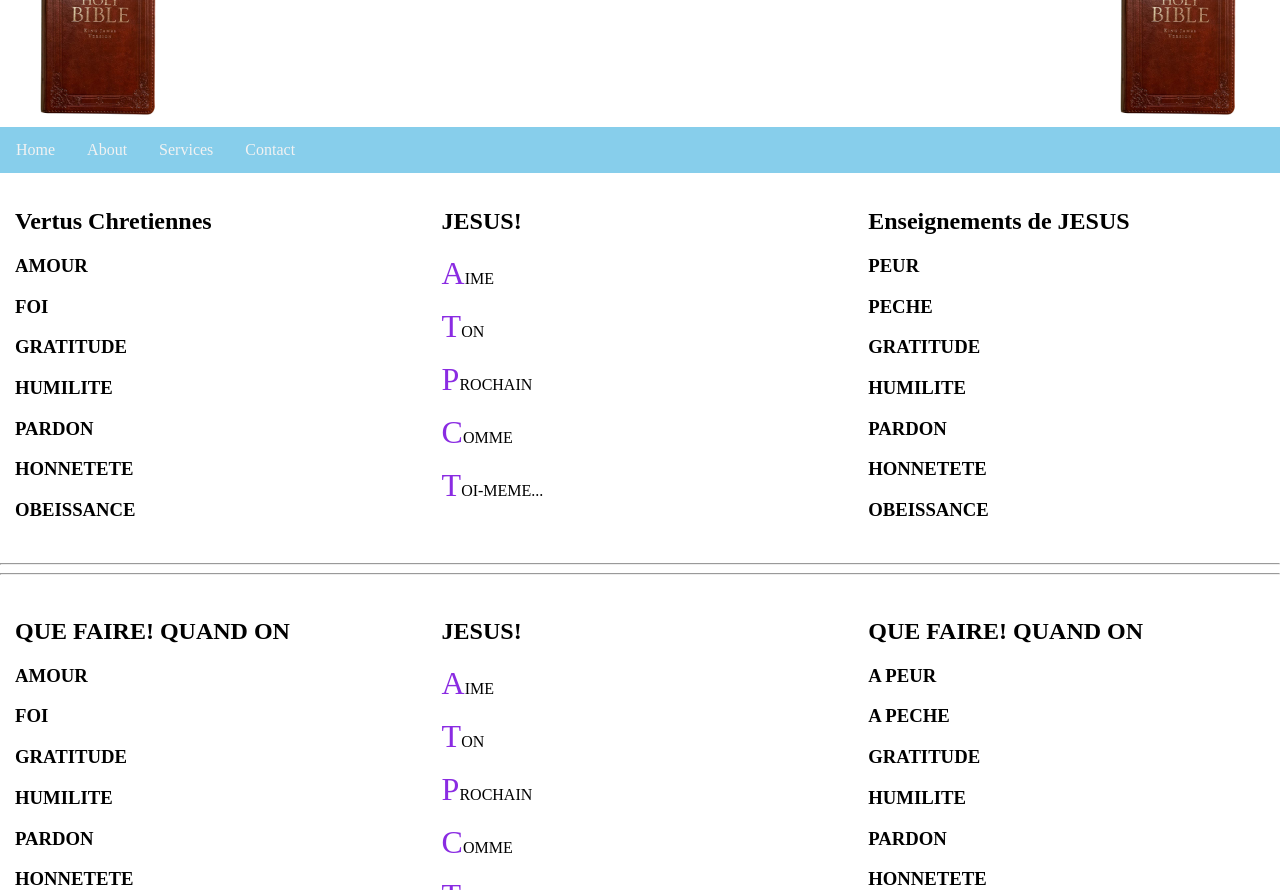
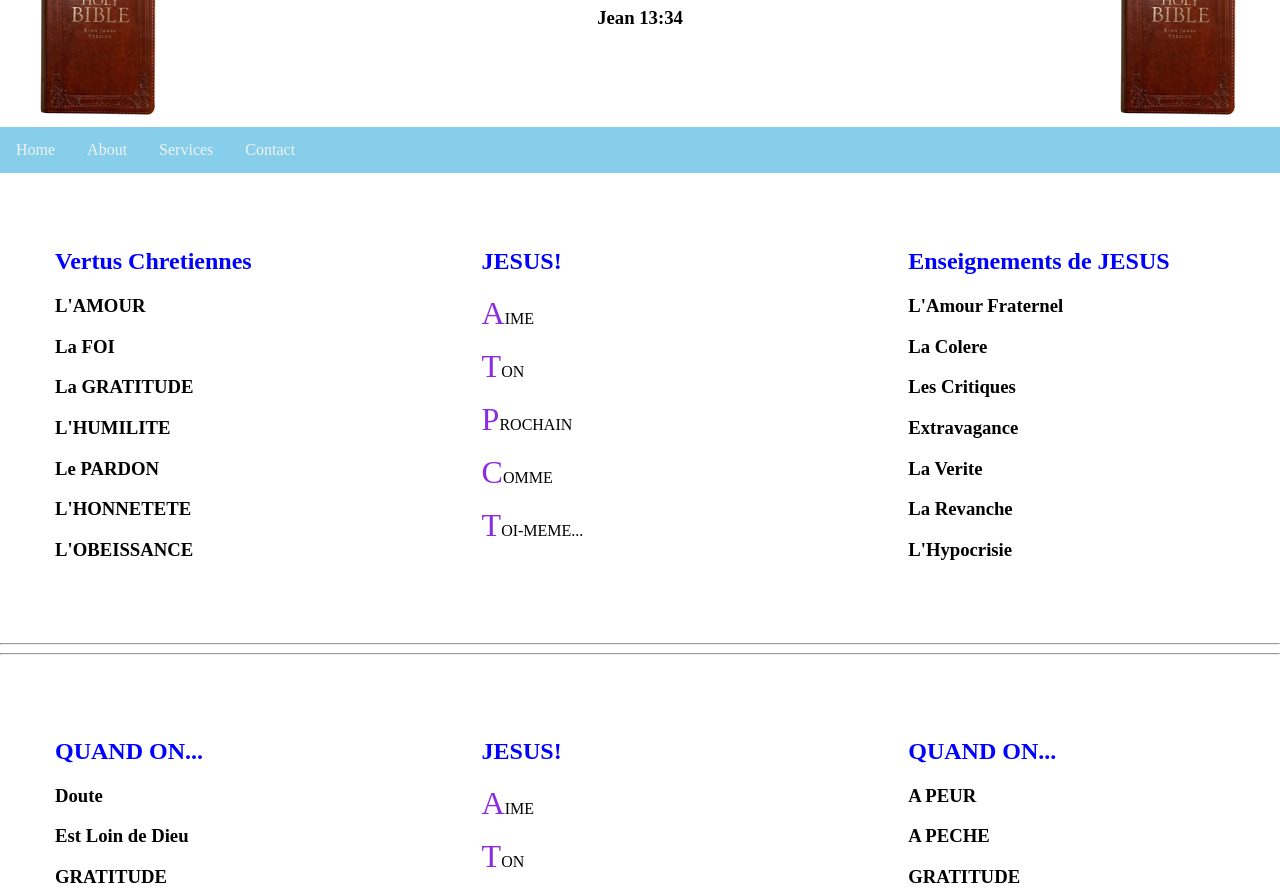
Before and after one commit to jsanon01/lynay, a plain HTML site: page index.html in a window 1280 px wide. Shown: the part 73-963 px from the top of the page. Drawn offline with Linux system fonts and the light colour scheme.

Commit message:
4th commit

```diff
--- a/index.html
+++ b/index.html
@@ -1,7 +1,7 @@
 <!DOCTYPE html>
 <html lang="en">
 <head>
-<title>LYNAY</title>
+<title>Aime Ton Prochain</title>
 <link rel="stylesheet" type="text/css" href="main.css">
 <meta charset="utf-8">
 <meta name="viewport" content="width=device-width, initial-scale=1">
@@ -18,7 +18,8 @@
 <header>
       <img  src="bible.jpg">
       <div class="header-text">
-      <h1>Aime Ton Prochain Comme Toi-meme</h1>
+      <h1>Aimez-vous les uns les autres, comme Je vous ai aimes...</h1>
+      <h3><center>Jean 13:34</center></h3>
       <!-- <p>4293 Washington, Roslindale, MA 02131<br><br>617-477-8299</p> -->
       </div>
       <img src="bible.jpg">
@@ -35,12 +36,55 @@
   <a href="#">Services</a>
   <a href="#">Contact</a>
 </div>
+
 <div class="row">
   <div class="column">
     <h2>Vertus Chretiennes</h2>
     <p>
-      <h3 onclick="this.innerHTML='Amour | 1 Jean 4:7,8'">AMOUR</h3>
-      <h3 onclick="this.innerHTML='La Foi | Marc 11:22-24'">FOI</h3>
+      <h3 onclick="this.innerHTML='Amour | 1 Jean 4:7,8'">L'AMOUR</h3>
+      <h3 onclick="this.innerHTML='La Foi | Marc 11:22-24'">La FOI</h3>
+      <h3 onclick="this.innerHTML=' Gratitude | Phillipiens 4:6'">La GRATITUDE</h3>
+      <h3 onclick="this.innerHTML='Humilite | Phillipiens 2:3-11'">L'HUMILITE</h3>
+      <h3 onclick="this.innerHTML='Pardon | Ephesiens 4:31,32'">Le PARDON</h3>
+      <h3 onclick="this.innerHTML='Honnetete | Romains 12:17'">L'HONNETETE</h3>
+      <h3 onclick="this.innerHTML='Obeissance | Romains 13:1-7'">L'OBEISSANCE</h3>
+    </p>
+  </div>
+
+  <div class="column">
+    <h2 onclick="this.innerHTML='JESUS est | Le REDEMPTEUR!'">JESUS!</h2>
+<!--     <p><h3 onclick="this.innerHTML='The Redeemer!'">JESUS!</h3> -->
+      <p>AIME</p>
+  <p>TON</p>
+  <p>PROCHAIN</p>
+  <p>COMME</p>
+  <p>TOI-MEME...</p>
+    </p>
+  </div>
+
+  <div class="column">
+    <h2>Enseignements de JESUS</h2>
+    <p>
+      <!-- <h3 onclick="this.innerHTML='Repenting Every Sinful Christian Under Evangelism!'">RESCUE!</h3> -->
+    <h3 onclick="this.innerHTML='Amour Fraternel | Jean 13:34-35'">L'Amour Fraternel</h3>
+      <h3 onclick="this.innerHTML='La Colere | Matthieu 5:22-24'">La Colere</h3>
+      <h3 onclick="this.innerHTML='Les Critiques | Matthieu 7:1-5'">Les Critiques</h3>
+      <h3 onclick="this.innerHTML='Exreavagance | Luc 12:16-31'">Extravagance</h3>
+      <h3 onclick="this.innerHTML='La Verite | Jean 14:6'">La Verite</h3>
+      <h3 onclick="this.innerHTML='La Revanche |Matthieu 5:43-48'">La Revanche</h3>
+      <h3 onclick="this.innerHTML='Hypocrisie | Matthieu 23:27-28'">L'Hypocrisie</h3>
+  </p>
+  </div>
+</div>
+<hr>
+<hr>
+</div>
+<div class="row">
+  <div class="column">
+    <h2>QUAND ON...</h2>
+    <p>
+      <h3 onclick="this.innerHTML='On Doute | Marc 9:23-24'">Doute</h3>
+      <h3 onclick="this.innerHTML='Est Loin de DIEU | Jacques 4:8'">Est Loin de Dieu</h3>
       <h3 onclick="this.innerHTML=' Gratitude | Phillipiens 4:6'">GRATITUDE</h3>
       <h3 onclick="this.innerHTML='Humilite | Phillipiens 2:3-11'">HUMILITE</h3>
       <h3 onclick="this.innerHTML='Pardon | Ephesiens 4:31,32'">PARDON</h3>
@@ -61,49 +105,7 @@
   </div>
 
   <div class="column">
-    <h2>Enseignements de JESUS</h2>
-    <p>
-      <!-- <h3 onclick="this.innerHTML='Repenting Every Sinful Christian Under Evangelism!'">RESCUE!</h3> -->
-    <h3 onclick="this.innerHTML='A Peur | Psaumes 56:4,5,11,12'">PEUR</h3>
-      <h3 onclick="this.innerHTML='A Peche | Psaumes 51 ou 103:12'">PECHE</h3>
-      <h3 onclick="this.innerHTML='Phillipiens 4:6'">GRATITUDE</h3>
-      <h3 onclick="this.innerHTML='Phillipiens 2:3-11'">HUMILITE</h3>
-      <h3 onclick="this.innerHTML='Ephesiens 4:31,32'">PARDON</h3>
-      <h3 onclick="this.innerHTML='Romains 12:17'">HONNETETE</h3>
-      <h3 onclick="this.innerHTML='Romains 13:1-7'">OBEISSANCE</h3>
-  </p>
-  </div>
-</div>
-<hr>
-<hr>
-</div>
-<div class="row">
-  <div class="column">
-    <h2>QUE FAIRE! QUAND ON</h2>
-    <p>
-      <h3 onclick="this.innerHTML='Amour | 1 Jean 4:7,8'">AMOUR</h3>
-      <h3 onclick="this.innerHTML='La Foi | Marc 11:22-24'">FOI</h3>
-      <h3 onclick="this.innerHTML=' Gratitude | Phillipiens 4:6'">GRATITUDE</h3>
-      <h3 onclick="this.innerHTML='Humilite | Phillipiens 2:3-11'">HUMILITE</h3>
-      <h3 onclick="this.innerHTML='Pardon | Ephesiens 4:31,32'">PARDON</h3>
-      <h3 onclick="this.innerHTML='Honnetete | Romains 12:17'">HONNETETE</h3>
-      <h3 onclick="this.innerHTML='Obeissance | Romains 13:1-7'">OBEISSANCE</h3>
-    </p>
-  </div>
-
-  <div class="column">
-    <h2 onclick="this.innerHTML='JESUS | Le REDEMPTEUR!'">JESUS!</h2>
-<!--     <p><h3 onclick="this.innerHTML='The Redeemer!'">JESUS!</h3> -->
-      <p>AIME</p>
-  <p>TON</p>
-  <p>PROCHAIN</p>
-  <p>COMME</p>
-  <p>TOI-MEME...</p>
-    </p>
-  </div>
-
-  <div class="column">
-    <h2>QUE FAIRE! QUAND ON</h2>
+    <h2>QUAND ON...</h2>
     <p>
       <!-- <h3 onclick="this.innerHTML='Repenting Every Sinful Christian Under Evangelism!'">RESCUE!</h3> -->
     <h3 onclick="this.innerHTML='A Peur | Psaumes 56:4,5,11,12'">A PEUR</h3>
--- a/main.css
+++ b/main.css
@@ -28,6 +28,7 @@ p::first-letter {
 
 }
 
+
 .flex-container {
   display: flex;
   flex-wrap: wrap;
@@ -53,6 +54,10 @@ section img {
   max-width: 200px;
   margin-bottom: .5em;
 }
+/*.w3-panel {
+  text-align: center;
+  color: blue;
+}*/
 
 img {
   height: 50%;
@@ -88,6 +93,10 @@ h1 {
 	text-align: center;
 }
 
+h2 {
+  color: blue;
+}
+
 /* Change color on hover */
 .topnav a:hover {
   background-color: #ddd;
@@ -97,7 +106,7 @@ h1 {
 .column {
   float: left;
   width: 33.33%;
-  padding: 15px;
+  padding: 55px;
 }
 
 /* Clear floats after the columns */
```
